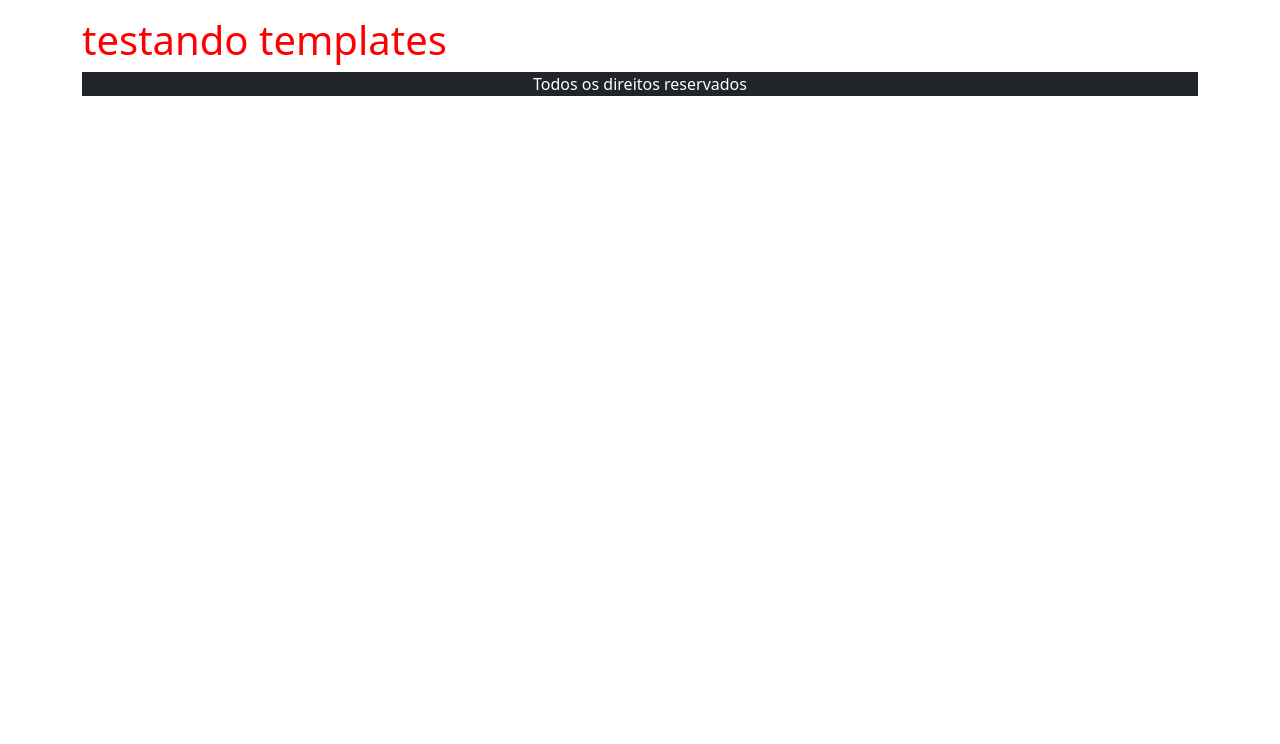
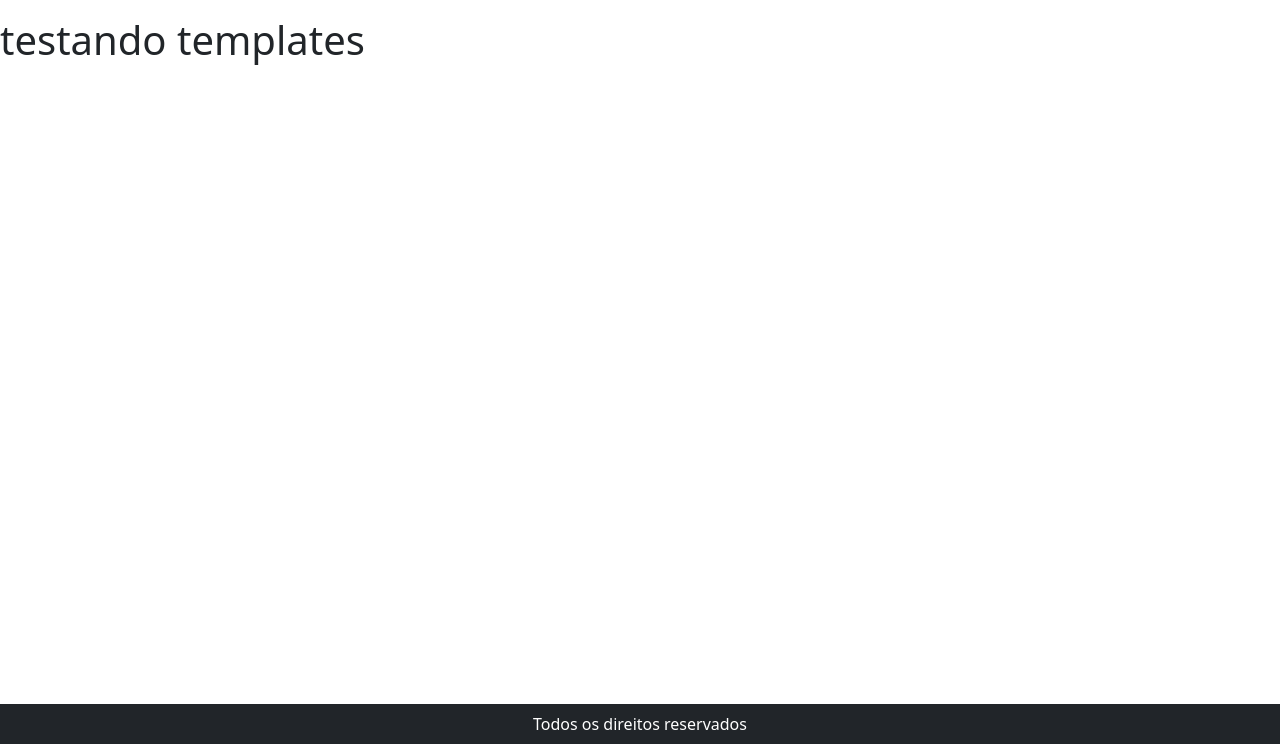
Before and after one commit to andreycoutt/e-commerce, a Django app: page / in a window 1280 px wide. Shown: the part 56-800 px from the top of the page. Run offline with Django 4.2, Linux system fonts and the light colour scheme.

Commit message:
Estilizando a pagina inicial

```diff
--- a/inicio/templates/base.html
+++ b/inicio/templates/base.html
@@ -42,14 +42,15 @@
         </div>
     </nav>
 
-    <div class="container">
+    <div class="container-fluid">
         <p></p>
         {% block content %}
         {% endblock %}
-        <footer class="bg-dark text-white text-center">Todos os direitos reservados</footer>
     </div>
 
     <script src="https://cdn.jsdelivr.net/npm/bootstrap@5.3.2/dist/js/bootstrap.bundle.min.js" integrity="sha384-C6RzsynM9kWDrMNeT87bh95OGNyZPhcTNXj1NW7RuBCsyN/o0jlpcV8Qyq46cDfL" crossorigin="anonymous"></script>
     <script src="{% static 'js/scrips.js' %}"></script>
+    <footer class="bg-dark text-white text-center fixed-bottom py-2">Todos os direitos reservados</footer>
+
 </body>
 </html>
--- a/static/css/styles.css
+++ b/static/css/styles.css
@@ -1,3 +1,5 @@
-h1{
-    color: red;
+.container-fluid{
+    padding: 0;
 }
+
+/* navbar */
```
